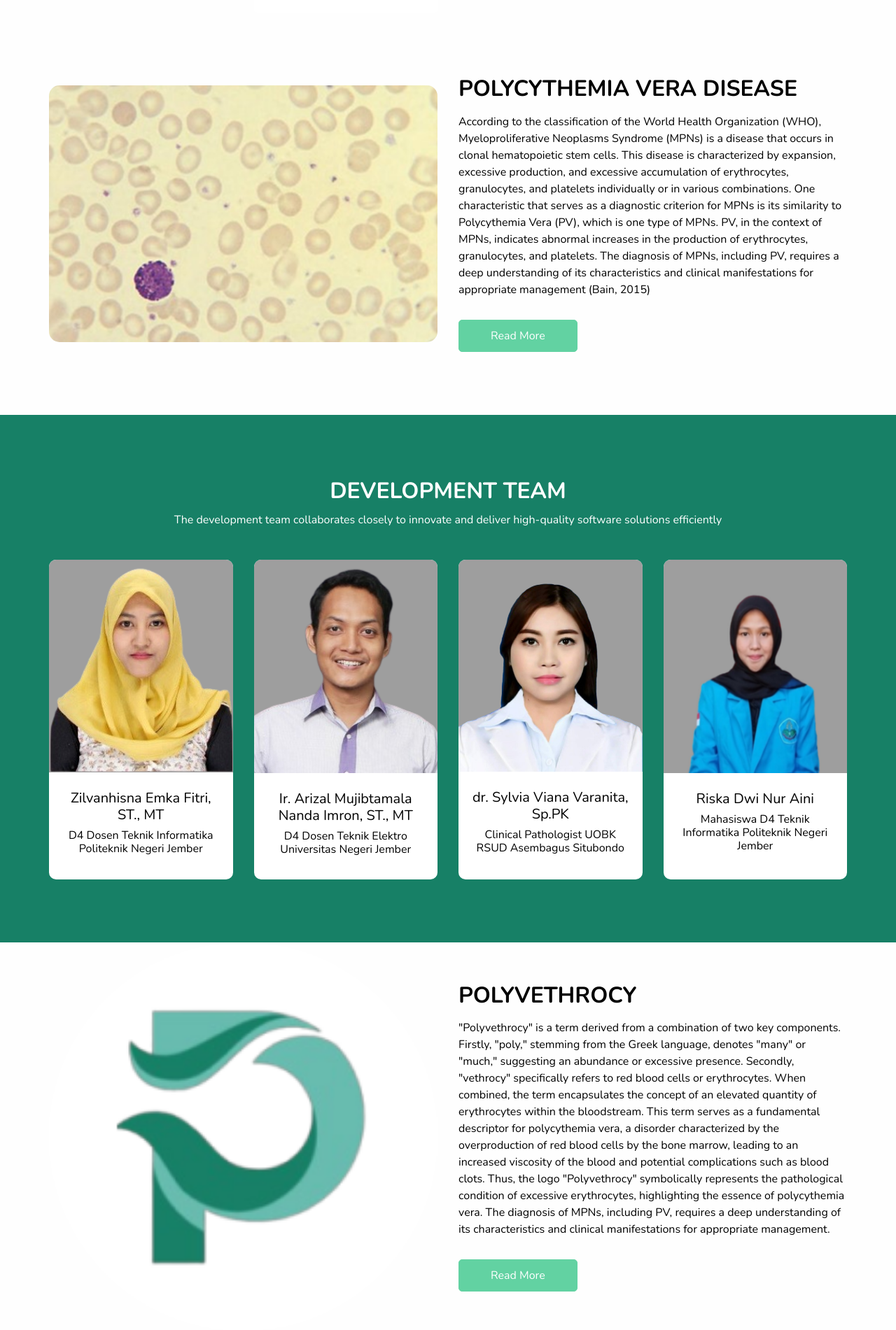
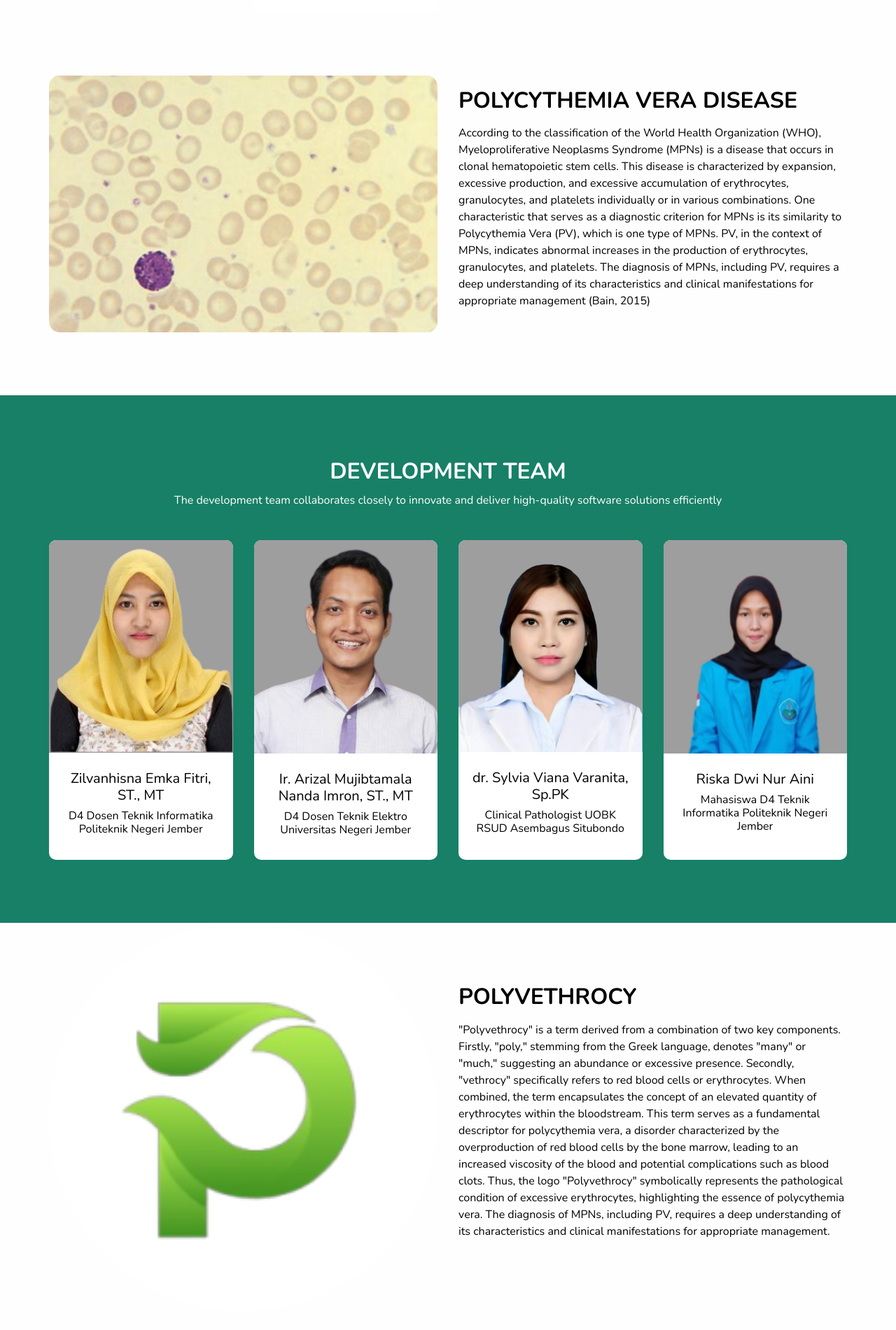
Before and after one commit to riskadwinuraini/classification-blood-app, a Flask app: page / in a window 1280 px wide. Shown: the part 1238-3139 px from the top of the page at 70% size. Run offline with Flask 3, Linux system fonts and the light colour scheme; some libraries are stand-ins or nearby versions.

Commit message:
update new logo

```diff
--- a/app/templates/layout/app.html
+++ b/app/templates/layout/app.html
@@ -12,7 +12,7 @@
     <meta name="keywords" content="" />
     <meta name="description" content="" />
     <meta name="author" content="" />
-    <link rel="shortcut icon" href="../../static/assets/images/logo.png" type="">
+    <link rel="shortcut icon" href="../../static/assets/images/logo baru.png" type="">
 
     <title> Polyvethrocy </title>
 
--- a/app/templates/welcome.html
+++ b/app/templates/welcome.html
@@ -123,9 +123,6 @@
                         The diagnosis of MPNs, including PV, requires a deep understanding of its characteristics and
                         clinical manifestations for appropriate management (Bain, 2015)
                     </p>
-                    <a href="">
-                        Read More
-                    </a>
                 </div>
             </div>
         </div>
@@ -277,7 +274,7 @@
         <div class="row">
             <div class="col-md-6 ">
                 <div class="img-box">
-                    <img src="../../static/assets/images/logo.png" alt="">
+                    <img src="../../static/assets/images/logo baru.png" alt="">
                 </div>
             </div>
             <div class="col-md-6">
@@ -300,9 +297,6 @@
                         The diagnosis of MPNs, including PV, requires a deep understanding of its characteristics and
                         clinical manifestations for appropriate management.
                     </p>
-                    <a href="">
-                        Read More
-                    </a>
                 </div>
             </div>
         </div>
```
Also changed, not shown: app/static/assets/images/logo baru.png (added), app/static/assets/images/new logo.png (added), app/static/img/tutorial/2.png, app/static/img/tutorial/3.png, 5 other files.
